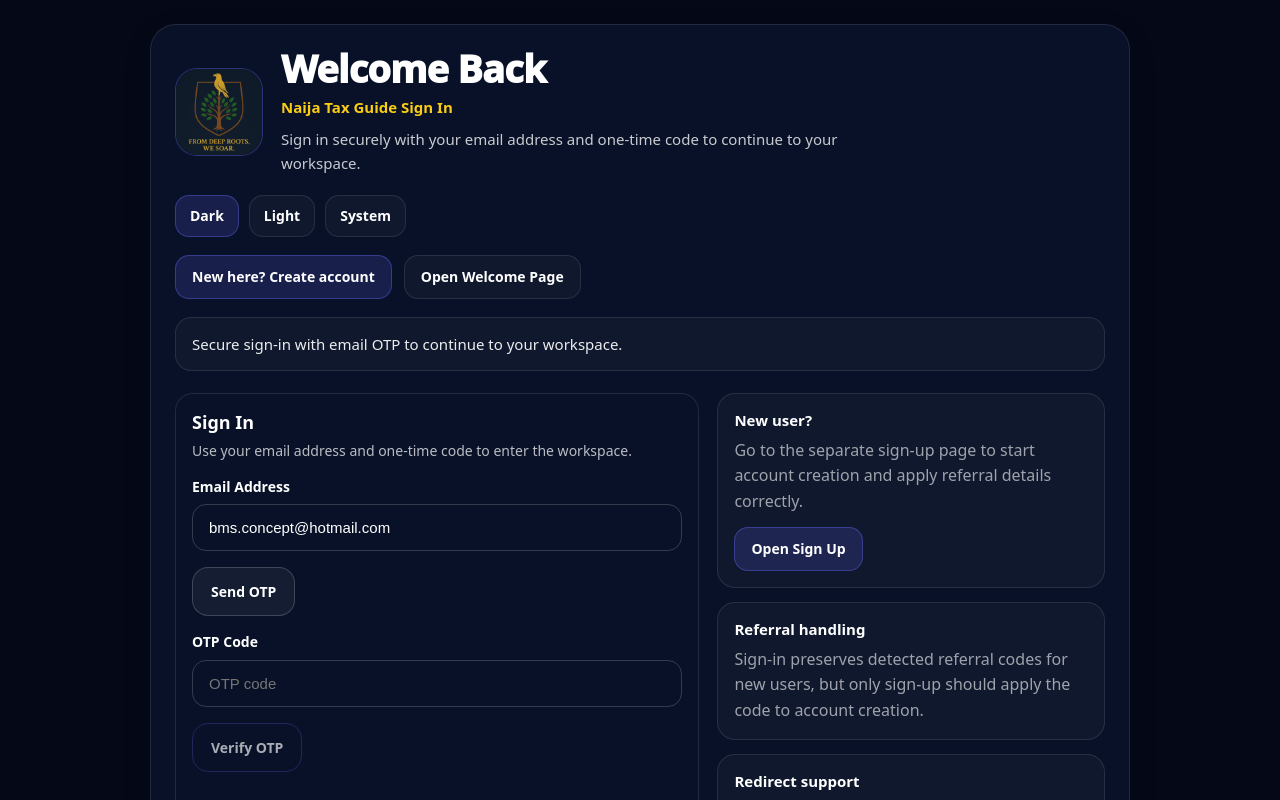
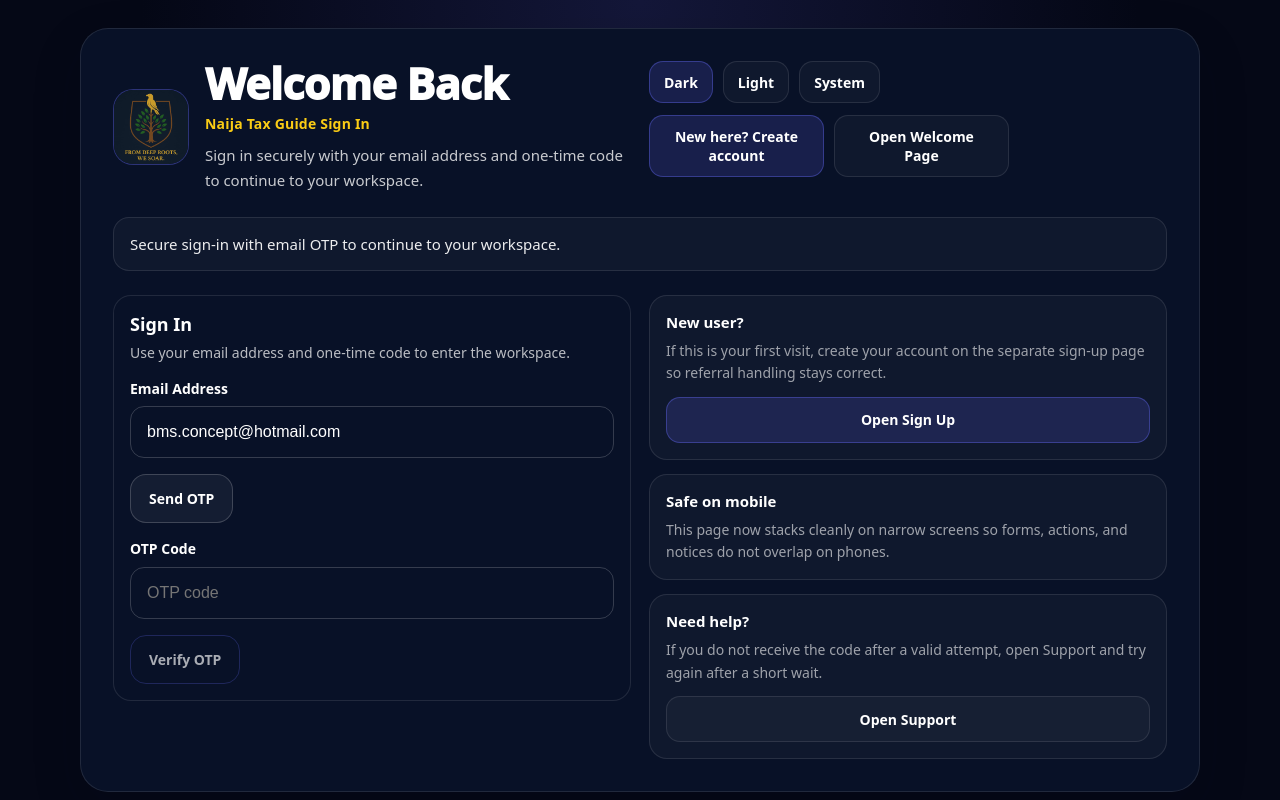
Before and after one commit to SirBM201/naija-tax-guide-frontend, a Next.js app: page /login in a window 1280 px wide. Shown: the top 800 px of the page. Built offline with nearby package versions, Linux system fonts and the light colour scheme; no server answers.

Commit message:
Update page.tsx

```diff
--- a/app/login/page.tsx
+++ b/app/login/page.tsx
@@ -1,6 +1,7 @@
 "use client";
 
-import React, { Suspense, useEffect, useRef, useState } from "react";
+import React, { Suspense, useEffect, useMemo, useRef, useState } from "react";
+import Image from "next/image";
 import Link from "next/link";
 import { useRouter, useSearchParams } from "next/navigation";
 import { apiJson } from "@/lib/api";
@@ -38,30 +39,11 @@
 const REFERRAL_STORAGE_KEY = "ntg_referral_code";
 const NEXT_PATH_STORAGE_KEY = "ntg_next_path";
 
-function Panel({ children }: { children: React.ReactNode }) {
-  return (
-    <div
-      style={{
-        width: "100%",
-        maxWidth: 980,
-        borderRadius: 26,
-        border: "1px solid var(--border)",
-        background: "var(--panel-bg)",
-        padding: 24,
-        backdropFilter: "blur(12px)",
-        boxShadow: "0 10px 30px rgba(0,0,0,0.10)",
-      }}
-    >
-      {children}
-    </div>
-  );
-}
-
 function safeDecodeNext(nextValue: string | null): string | null {
   let raw = String(nextValue || "").trim();
   if (!raw) return null;
 
-  for (let i = 0; i < 3; i++) {
+  for (let i = 0; i < 3; i += 1) {
     try {
       const decoded = decodeURIComponent(raw).trim();
       if (decoded === raw) break;
@@ -162,78 +144,6 @@
   }
 }
 
-function sectionCardStyle(): React.CSSProperties {
-  return {
-    borderRadius: 18,
-    border: "1px solid var(--border)",
-    background: "var(--surface-soft)",
-    padding: 16,
-  };
-}
-
-function sectionTitleStyle(): React.CSSProperties {
-  return {
-    color: "var(--text)",
-    fontWeight: 900,
-    fontSize: 15,
-  };
-}
-
-function sectionTextStyle(): React.CSSProperties {
-  return {
-    marginTop: 8,
-    color: "var(--text-faint)",
-    lineHeight: 1.6,
-  };
-}
-
-function linkBtnStyle(primary = false): React.CSSProperties {
-  return {
-    display: "inline-flex",
-    alignItems: "center",
-    justifyContent: "center",
-    minHeight: 44,
-    padding: "10px 16px",
-    borderRadius: 14,
-    border: primary
-      ? "1px solid var(--accent-border)"
-      : "1px solid var(--border)",
-    background: primary ? "var(--accent-soft)" : "var(--surface-soft)",
-    color: "var(--text)",
-    textDecoration: "none",
-    fontWeight: 900,
-    fontSize: 14,
-  };
-}
-
-function noticeStyle(tone: NoticeTone): React.CSSProperties {
-  if (tone === "good") {
-    return {
-      border: "1px solid var(--success-border)",
-      background: "var(--success-bg)",
-    };
-  }
-
-  if (tone === "warn") {
-    return {
-      border: "1px solid var(--warn-border)",
-      background: "var(--warn-bg)",
-    };
-  }
-
-  if (tone === "danger") {
-    return {
-      border: "1px solid var(--danger-border)",
-      background: "var(--danger-bg)",
-    };
-  }
-
-  return {
-    border: "1px solid var(--border)",
-    background: "var(--surface-soft)",
-  };
-}
-
 function appendParams(base: string, referralCode: string, nextPath: string): string {
   const params = new URLSearchParams();
   if (referralCode) params.set("ref", referralCode);
@@ -278,6 +188,115 @@
   return "That OTP could not be accepted. Request a new code and try again.";
 }
 
+function authRootStyle(mode: "dark" | "light"): React.CSSProperties {
+  return {
+    minHeight: "100vh",
+    background:
+      mode === "light"
+        ? "linear-gradient(180deg, #f5f7fb 0%, #eef3fb 100%)"
+        : "radial-gradient(circle at top, rgba(99,102,241,0.16) 0%, rgba(5,8,22,1) 48%)",
+    color: "var(--text)",
+    ...themeVars(mode),
+  };
+}
+
+function panelStyle(): React.CSSProperties {
+  return {
+    width: "100%",
+    maxWidth: 1120,
+    borderRadius: 28,
+    border: "1px solid var(--border)",
+    background: "var(--panel-bg)",
+    padding: "clamp(18px, 3.5vw, 32px)",
+    backdropFilter: "blur(12px)",
+    boxShadow: "0 18px 50px rgba(2, 6, 23, 0.16)",
+  };
+}
+
+function noticeStyle(tone: NoticeTone): React.CSSProperties {
+  if (tone === "good") {
+    return {
+      border: "1px solid rgba(16,185,129,0.28)",
+      background: "rgba(16,185,129,0.12)",
+    };
+  }
+
+  if (tone === "warn") {
+    return {
+      border: "1px solid rgba(245,158,11,0.30)",
+      background: "rgba(245,158,11,0.10)",
+    };
+  }
+
+  if (tone === "danger") {
+    return {
+      border: "1px solid rgba(239,68,68,0.28)",
+      background: "rgba(239,68,68,0.10)",
+    };
+  }
+
+  return {
+    border: "1px solid var(--border)",
+    background: "var(--surface-soft)",
+  };
+}
+
+function linkBtnStyle(primary = false): React.CSSProperties {
+  return {
+    display: "inline-flex",
+    alignItems: "center",
+    justifyContent: "center",
+    width: "100%",
+    minHeight: 46,
+    padding: "11px 16px",
+    borderRadius: 14,
+    border: primary
+      ? "1px solid var(--accent-border)"
+      : "1px solid var(--border)",
+    background: primary ? "var(--accent-soft)" : "var(--surface-soft)",
+    color: "var(--text)",
+    textDecoration: "none",
+    fontWeight: 900,
+    fontSize: 14,
+    textAlign: "center",
+  };
+}
+
+function infoCardStyle(): React.CSSProperties {
+  return {
+    borderRadius: 18,
+    border: "1px solid var(--border)",
+    background: "var(--surface-soft)",
+    padding: 16,
+    display: "grid",
+    gap: 8,
+  };
+}
+
+function infoTitleStyle(): React.CSSProperties {
+  return {
+    color: "var(--text)",
+    fontWeight: 900,
+    fontSize: 15,
+  };
+}
+
+function infoTextStyle(): React.CSSProperties {
+  return {
+    color: "var(--text-faint)",
+    lineHeight: 1.6,
+    fontSize: 14,
+  };
+}
+
+function authInput(): React.CSSProperties {
+  return {
+    ...workspaceInputStyle(),
+    minHeight: 52,
+    fontSize: 16,
+  };
+}
+
 function LoginPageContent() {
   const router = useRouter();
   const sp = useSearchParams();
@@ -319,7 +338,7 @@
 
     setNotice(buildInitialNotice(effectiveReferralCode, effectiveNextPath));
     initDoneRef.current = true;
-  }, [effectiveReferralCode, effectiveNextPath]);
+  }, [effectiveNextPath, effectiveReferralCode]);
 
   useEffect(() => {
     if (!authReady) return;
@@ -361,28 +380,25 @@
     };
   }, [
     authReady,
+    effectiveNextPath,
+    effectiveReferralCode,
     hasSession,
     refreshSession,
     setHasSession,
-    effectiveReferralCode,
-    effectiveNextPath,
   ]);
 
   const sendOtp = async () => {
-    const e = email.trim().toLowerCase();
-    if (!e) return;
+    const normalizedEmail = email.trim().toLowerCase();
+    if (!normalizedEmail) return;
 
     setBusy(true);
-    setNotice({
-      tone: "default",
-      text: "Sending sign-in OTP...",
-    });
+    setNotice({ tone: "default", text: "Sending sign-in OTP..." });
 
     try {
       const data = await apiJson<RequestOtpResp>("/web/auth/request-otp", {
         method: "POST",
         timeoutMs: 25000,
-        body: { contact: e, purpose: "web_login" },
+        body: { contact: normalizedEmail, purpose: "web_login" },
         useAuthToken: false,
       });
 
@@ -402,32 +418,26 @@
         });
       }
     } catch {
-      setNotice({
-        tone: "danger",
-        text: requestOtpMessage(),
-      });
+      setNotice({ tone: "danger", text: requestOtpMessage() });
     } finally {
       setBusy(false);
     }
   };
 
   const verifyOtp = async () => {
-    const e = email.trim().toLowerCase();
+    const normalizedEmail = email.trim().toLowerCase();
     const code = otp.trim();
-    if (!e || !code) return;
+    if (!normalizedEmail || !code) return;
 
     setBusy(true);
-    setNotice({
-      tone: "default",
-      text: "Verifying sign-in OTP...",
-    });
+    setNotice({ tone: "default", text: "Verifying sign-in OTP..." });
 
     try {
       const data = await apiJson<VerifyOtpResp>("/web/auth/verify-otp", {
         method: "POST",
         timeoutMs: 25000,
         body: {
-          contact: e,
+          contact: normalizedEmail,
           otp: code,
           purpose: "web_login",
         },
@@ -457,10 +467,7 @@
       const finalPath = resolvePostLoginPath(sp);
       clearStoredNextPath();
 
-      setNotice({
-        tone: "good",
-        text: "OTP verified successfully. Redirecting...",
-      });
+      setNotice({ tone: "good", text: "OTP verified successfully. Redirecting..." });
 
       if (!redirectingRef.current) {
         redirectingRef.current = true;
@@ -469,10 +476,7 @@
         }, 250);
       }
     } catch {
-      setNotice({
-        tone: "danger",
-        text: verifyOtpMessage(),
-      });
+      setNotice({ tone: "danger", text: verifyOtpMessage() });
     } finally {
       setBusy(false);
     }
@@ -498,51 +502,61 @@
   const goWelcome = () => router.replace("/welcome?force=1");
   const signupHref = appendParams("/signup", effectiveReferralCode, effectiveNextPath);
 
+  const checkingText = checkingSession && !hasSession;
+  const headerText = useMemo(() => {
+    if (effectiveNextPath) {
+      return "Sign in with your email and one-time code. After access is confirmed, you will continue exactly where you were heading.";
+    }
+    return "Sign in securely with your email address and one-time code to continue to your workspace.";
+  }, [effectiveNextPath]);
+
   return (
+    <div style={authRootStyle(resolvedMode)}>
       <div
         style={{
           minHeight: "100vh",
           display: "grid",
           placeItems: "center",
-        padding: 24,
-        background: "var(--app-bg)",
-        color: "var(--text)",
-        ...themeVars(resolvedMode),
+          padding: "clamp(14px, 4vw, 28px)",
         }}
       >
-      <Panel>
+        <div style={panelStyle()}>
+          <div style={{ display: "grid", gap: 24 }}>
             <div
               style={{
                 display: "grid",
-            gridTemplateColumns: "88px minmax(0,1fr)",
                 gap: 18,
-            alignItems: "center",
+                gridTemplateColumns: "repeat(auto-fit, minmax(260px, 1fr))",
+                alignItems: "start",
               }}
             >
+              <div style={{ display: "flex", gap: 16, alignItems: "center", flexWrap: "wrap" }}>
                 <div
                   style={{
-              width: 88,
-              height: 88,
-              borderRadius: 22,
+                    position: "relative",
+                    width: 76,
+                    height: 76,
+                    borderRadius: 20,
                     overflow: "hidden",
                     border: "1px solid var(--accent-border)",
                     background: "var(--surface)",
-              display: "flex",
-              alignItems: "center",
-              justifyContent: "center",
+                    flexShrink: 0,
                   }}
                 >
-            <img
+                  <Image
                     src="/bms-logo.jpg"
-              alt="BMS logo"
-              style={{ width: "100%", height: "100%", objectFit: "cover" }}
+                    alt="BMS SparkVision Hub logo"
+                    fill
+                    sizes="76px"
+                    style={{ objectFit: "cover" }}
+                    priority
                   />
                 </div>
 
-          <div style={{ minWidth: 0 }}>
+                <div style={{ minWidth: 0, flex: 1 }}>
                   <div
                     style={{
-                fontSize: 38,
+                      fontSize: "clamp(1.9rem, 4vw, 2.7rem)",
                       fontWeight: 950,
                       letterSpacing: -0.8,
                       color: "var(--text)",
@@ -555,8 +569,9 @@
                     style={{
                       marginTop: 8,
                       color: "var(--gold)",
-                fontSize: 15,
+                      fontSize: 14,
                       fontWeight: 800,
+                      letterSpacing: 0.2,
                     }}
                   >
                     Naija Tax Guide Sign In
@@ -565,19 +580,26 @@
                     style={{
                       marginTop: 10,
                       color: "var(--text-muted)",
-                lineHeight: 1.6,
+                      lineHeight: 1.65,
                       fontSize: 15,
-                maxWidth: 560,
+                      maxWidth: 640,
                     }}
                   >
-              Sign in securely with your email address and one-time code to continue to your workspace.
+                    {headerText}
                   </div>
                 </div>
               </div>
 
               <div
                 style={{
-            marginTop: 20,
+                  display: "grid",
+                  gap: 12,
+                  alignContent: "start",
+                  justifyItems: "start",
+                }}
+              >
+                <div
+                  style={{
                     display: "flex",
                     gap: 10,
                     flexWrap: "wrap",
@@ -596,11 +618,11 @@
 
                 <div
                   style={{
-            marginTop: 18,
-            display: "flex",
-            gap: 12,
-            flexWrap: "wrap",
-            alignItems: "center",
+                    display: "grid",
+                    gap: 10,
+                    width: "100%",
+                    maxWidth: 360,
+                    gridTemplateColumns: "repeat(auto-fit, minmax(160px, 1fr))",
                   }}
                 >
                   <Link href={signupHref} style={linkBtnStyle(true)}>
@@ -610,31 +632,30 @@
                     Open Welcome Page
                   </Link>
                 </div>
+              </div>
+            </div>
 
             <div
               style={{
-            marginTop: 18,
                 padding: "14px 16px",
                 borderRadius: 16,
                 color: "var(--text-soft)",
                 fontSize: 15,
                 lineHeight: 1.6,
-            ...noticeStyle(checkingSession && !hasSession ? "default" : notice.tone),
+                ...noticeStyle(checkingText ? "default" : notice.tone),
               }}
             >
-          {checkingSession && !hasSession
-            ? "Checking secure access state..."
-            : notice.text}
+              {checkingText ? "Checking secure access state..." : notice.text}
             </div>
 
             {hasSession ? (
-          <div style={{ marginTop: 22, display: "grid", gap: 14 }}>
+              <div style={{ display: "grid", gap: 14 }}>
                 <div
                   style={{
                     padding: "14px 16px",
                     borderRadius: 16,
-                border: "1px solid var(--success-border)",
-                background: "var(--success-bg)",
+                    border: "1px solid rgba(16,185,129,0.28)",
+                    background: "rgba(16,185,129,0.12)",
                     color: "var(--text)",
                     fontSize: 15,
                     lineHeight: 1.6,
@@ -673,10 +694,10 @@
             ) : (
               <div
                 style={{
-              marginTop: 22,
                   display: "grid",
                   gap: 18,
-              gridTemplateColumns: "minmax(0,1.15fr) minmax(280px,0.85fr)",
+                  gridTemplateColumns: "repeat(auto-fit, minmax(280px, 1fr))",
+                  alignItems: "start",
                 }}
               >
                 <WorkspaceSectionCard
@@ -687,9 +708,9 @@
                     <input
                       id="login-email"
                       value={email}
-                  onChange={(e) => setEmail(e.target.value)}
+                      onChange={(event) => setEmail(event.target.value)}
                       placeholder="Email address"
-                  style={workspaceInputStyle()}
+                      style={authInput()}
                       autoComplete="email"
                     />
                   </WorkspaceField>
@@ -712,10 +733,11 @@
                       id="login-otp"
                       ref={otpInputRef}
                       value={otp}
-                  onChange={(e) => setOtp(e.target.value)}
+                      onChange={(event) => setOtp(event.target.value)}
                       placeholder="OTP code"
-                  style={workspaceInputStyle()}
+                      style={authInput()}
                       autoComplete="one-time-code"
+                      inputMode="numeric"
                     />
                   </WorkspaceField>
 
@@ -734,47 +756,38 @@
                 </WorkspaceSectionCard>
 
                 <div style={{ display: "grid", gap: 14 }}>
-              <div style={sectionCardStyle()}>
-                <div style={sectionTitleStyle()}>New user?</div>
-                <div style={sectionTextStyle()}>
-                  Go to the separate sign-up page to start account creation and apply referral details correctly.
+                  <div style={infoCardStyle()}>
+                    <div style={infoTitleStyle()}>New user?</div>
+                    <div style={infoTextStyle()}>
+                      If this is your first visit, create your account on the separate sign-up page so referral handling stays correct.
                     </div>
-                <div style={{ marginTop: 12 }}>
-                  <Link href={signupHref} style={linkBtnStyle(true)}>
+                    <Link href={signupHref} style={{ ...linkBtnStyle(true), marginTop: 4 }}>
                       Open Sign Up
                     </Link>
                   </div>
-              </div>
 
-              <div style={sectionCardStyle()}>
-                <div style={sectionTitleStyle()}>Referral handling</div>
-                <div style={sectionTextStyle()}>
-                  Sign-in preserves detected referral codes for new users, but only sign-up should apply the code to account creation.
+                  <div style={infoCardStyle()}>
+                    <div style={infoTitleStyle()}>Safe on mobile</div>
+                    <div style={infoTextStyle()}>
+                      This page now stacks cleanly on narrow screens so forms, actions, and notices do not overlap on phones.
                     </div>
                   </div>
 
-              <div style={sectionCardStyle()}>
-                <div style={sectionTitleStyle()}>Redirect support</div>
-                <div style={sectionTextStyle()}>
-                  If a target page was requested before sign-in, it will be preserved and used after access is completed.
+                  <div style={infoCardStyle()}>
+                    <div style={infoTitleStyle()}>Need help?</div>
+                    <div style={infoTextStyle()}>
+                      If you do not receive the code after a valid attempt, open Support and try again after a short wait.
                     </div>
-              </div>
-
-              <div style={sectionCardStyle()}>
-                <div style={sectionTitleStyle()}>Need help?</div>
-                <div style={sectionTextStyle()}>
-                  If sign-in fails after a proper attempt, use Support and try again after a short wait.
-                </div>
-                <div style={{ marginTop: 12 }}>
-                  <Link href="/support" style={linkBtnStyle(false)}>
+                    <Link href="/support" style={{ ...linkBtnStyle(false), marginTop: 4 }}>
                       Open Support
                     </Link>
                   </div>
                 </div>
               </div>
+            )}
           </div>
-        )}
-      </Panel>
+        </div>
+      </div>
     </div>
   );
 }
@@ -787,8 +800,8 @@
         display: "grid",
         placeItems: "center",
         padding: 24,
-        background: "var(--app-bg)",
-        color: "var(--text)",
+        background: "#050816",
+        color: "white",
       }}
     >
       <div
```
Lines whose indentation alone changed are shown as unchanged.
